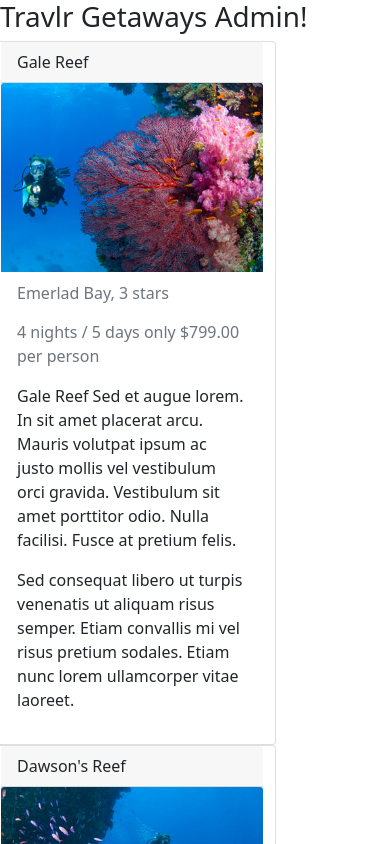
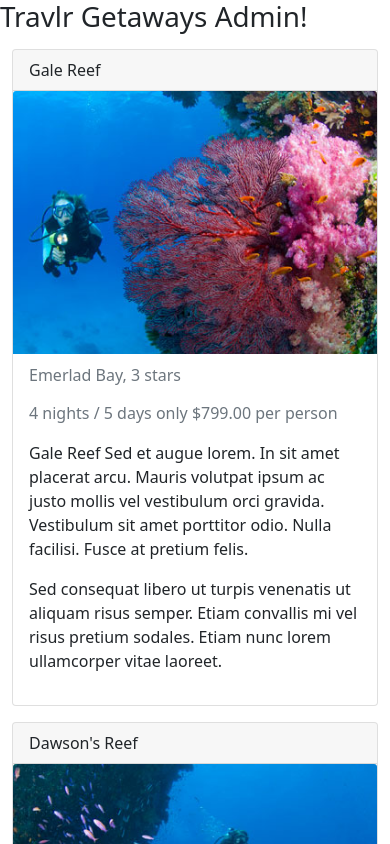
Before and after one commit to alan-j316/travlr, an Angular app in the folder app_admin/: page / in a window 390 px wide. Shown: the top 844 px of the page. Built offline with nearby package versions, Linux system fonts and the light colour scheme.

Commit message:
feat: add responsive styling to admin home cards

```diff
--- a/app_admin/src/app/trip-listing/trip-listing.html
+++ b/app_admin/src/app/trip-listing/trip-listing.html
@@ -1,6 +1,8 @@
-<div class="row">
+<div class="row mx-auto">
+  <!-- https://stackoverflow.com/questions/78129406/the-ngfor-directive-was-used-in-the-template-but-neither-the-ngfor-directi -->
   @for (trip of trips; track trip.id) {
-    <div class="card ml-4" style="width: 18rem">
+    <div class="col-12 col-sm-6 col-xl-4 col-xxl-3">
+      <div class="card ml-4 mx-auto m-2" style="max-width: 28rem">
         <div class="card-header">{{ trip.name }}</div>
         <img src="assets/images/{{ trip.image }}" alt="trip thumbnail" class="card-img-top" />
         <div class="card-body">
@@ -13,5 +15,6 @@
           <p class="card-text" [innerHTML]="trip.description"></p>
         </div>
       </div>
+    </div>
   }
 </div>
```
Lines whose indentation alone changed are shown as unchanged.
